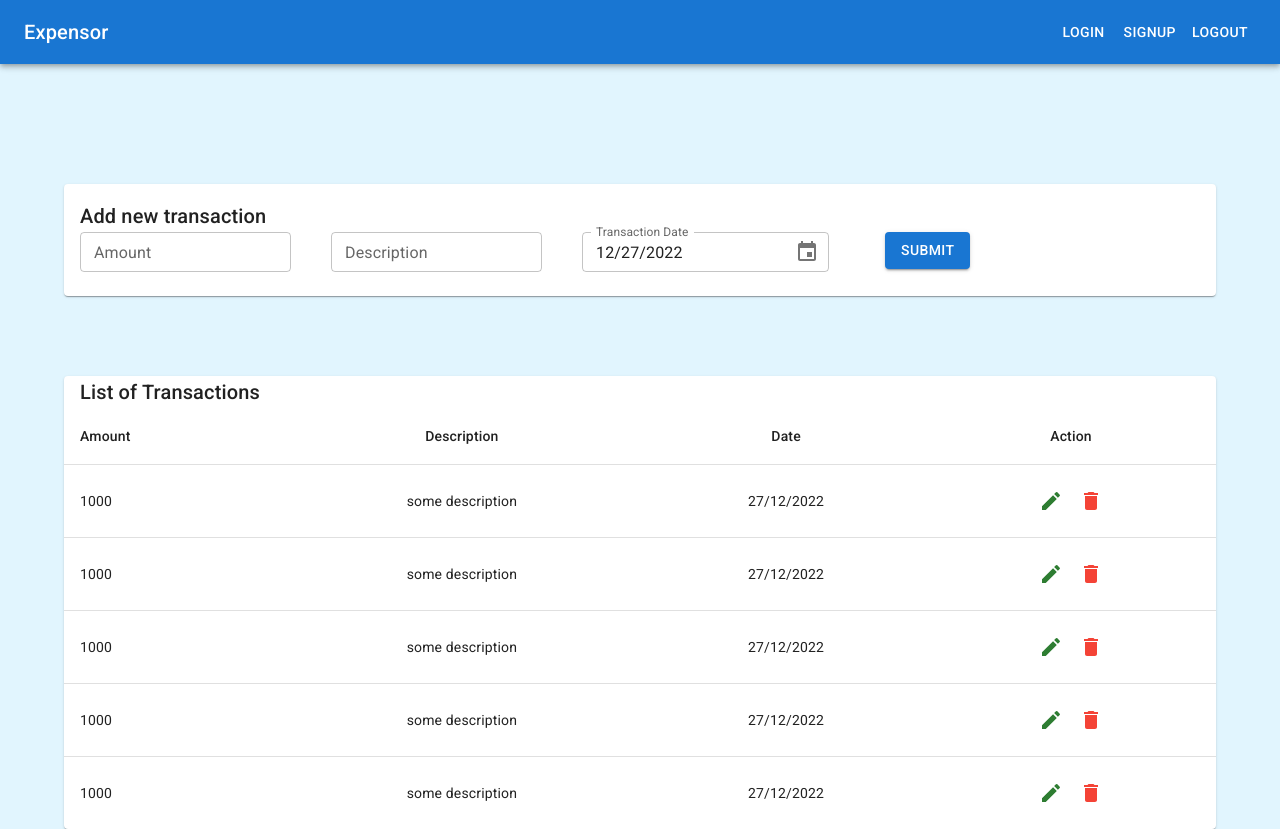
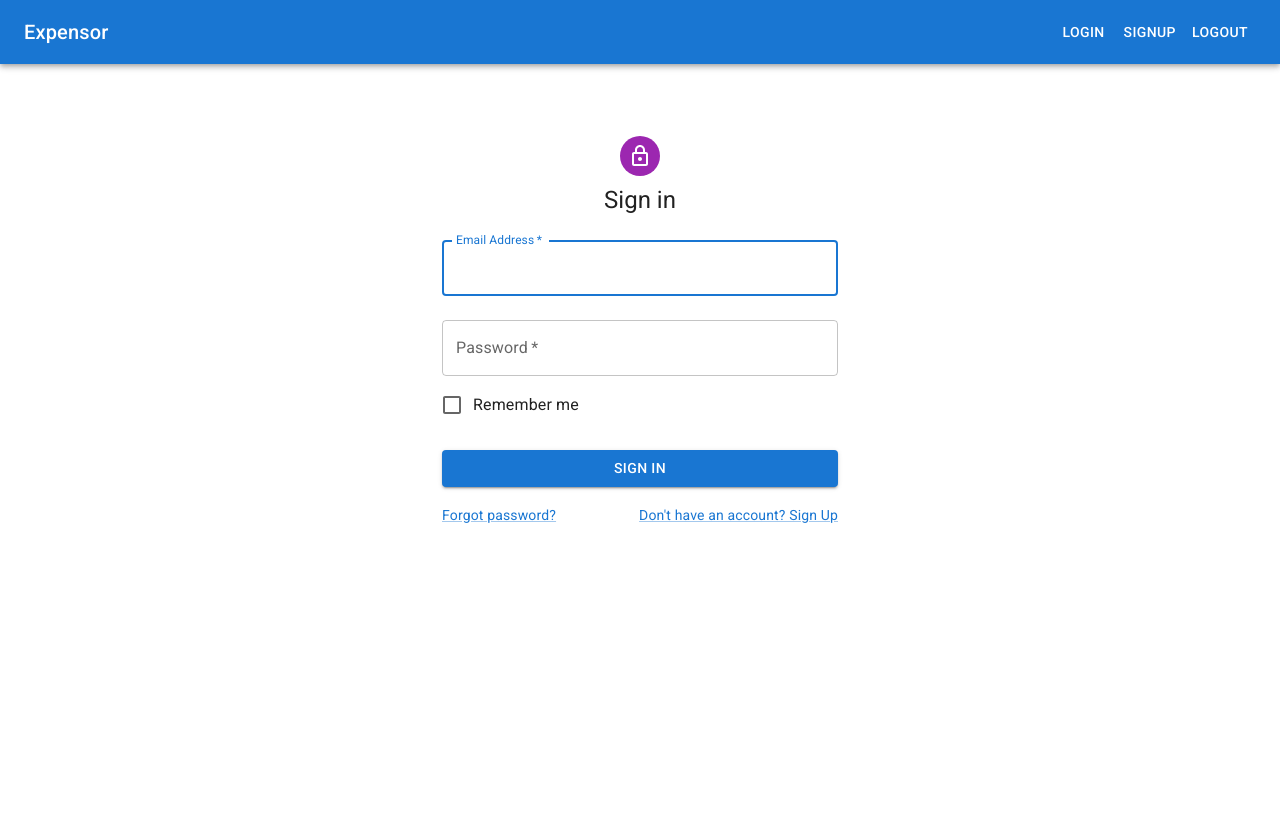
Before and after one commit to SukaranKant/Expensor, a React (Create React App) app in the folder client/: page / in a window 1280 px wide. After the commit the page ends 800 px from the top, so only its background shows below. Built offline with nearby package versions, Linux system fonts and the light colour scheme.

Commit message:
add login page

```diff
--- a/client/package.json
+++ b/client/package.json
@@ -14,6 +14,7 @@
     "dayjs": "^1.11.7",
     "react": "^18.2.0",
     "react-dom": "^18.2.0",
+    "react-router-dom": "^6.6.1",
     "react-scripts": "5.0.1",
     "web-vitals": "^2.1.4"
   },
--- a/client/src/App.js
+++ b/client/src/App.js
@@ -1,17 +1,14 @@
 import './App.css';
 import Navbar from './components/Navbar';
-import TransactionForm from './components/TransactionForm';
-import TransactionsList from './components/TransactionList';
-import { Container } from "@mui/system";
+import Home from './pages/Home';
+import Login from './pages/Login';
 
 function App() {
   return (
     <>
       <Navbar/>
-      <Container>
-      <TransactionForm/>
-      <TransactionsList/>
-      </Container>
+      {/* <Home/> */}
+      <Login/>
     </>
   );
 }
--- /dev/null
+++ b/client/src/pages/Home.js
@@ -0,0 +1,15 @@
+import React from "react";
+import TransactionForm from "../components/TransactionForm";
+import TransactionsList from "../components/TransactionList";
+import { Container } from "@mui/system";
+
+const Home = () => {
+  return (
+    <Container>
+      <TransactionForm />
+      <TransactionsList />
+    </Container>
+  );
+};
+
+export default Home;
--- /dev/null
+++ b/client/src/pages/Login.js
@@ -0,0 +1,91 @@
+import * as React from 'react';
+import Avatar from '@mui/material/Avatar';
+import Button from '@mui/material/Button';
+import CssBaseline from '@mui/material/CssBaseline';
+import TextField from '@mui/material/TextField';
+import FormControlLabel from '@mui/material/FormControlLabel';
+import Checkbox from '@mui/material/Checkbox';
+import Link from '@mui/material/Link';
+import Grid from '@mui/material/Grid';
+import Box from '@mui/material/Box';
+import LockOutlinedIcon from '@mui/icons-material/LockOutlined';
+import Typography from '@mui/material/Typography';
+import Container from '@mui/material/Container';
+
+export default function Login() {
+  const handleSubmit = (event) => {
+    event.preventDefault();
+    const data = new FormData(event.currentTarget);
+    console.log({
+      email: data.get('email'),
+      password: data.get('password'),
+    });
+  };
+
+  return (
+      <Container component="main" maxWidth="xs">
+        <CssBaseline />
+        <Box
+          sx={{
+            marginTop: 8,
+            display: 'flex',
+            flexDirection: 'column',
+            alignItems: 'center',
+          }}
+        >
+          <Avatar sx={{ m: 1, bgcolor: 'secondary.main' }}>
+            <LockOutlinedIcon />
+          </Avatar>
+          <Typography component="h1" variant="h5">
+            Sign in
+          </Typography>
+          <Box component="form" onSubmit={handleSubmit} noValidate sx={{ mt: 1 }}>
+            <TextField
+              margin="normal"
+              required
+              fullWidth
+              id="email"
+              label="Email Address"
+              name="email"
+              autoComplete="email"
+              autoFocus
+            />
+            <TextField
+              margin="normal"
+              required
+              fullWidth
+              name="password"
+              label="Password"
+              type="password"
+              id="password"
+              autoComplete="current-password"
+            />
+            <FormControlLabel
+              control={<Checkbox value="remember" color="primary" />}
+              label="Remember me"
+            />
+            <Button
+              type="submit"
+              fullWidth
+              variant="contained"
+              sx={{ mt: 3, mb: 2 }}
+            >
+              Sign In
+            </Button>
+            <Grid container>
+              <Grid item xs>
+                <Link href="#" variant="body2">
+                  Forgot password?
+                </Link>
+              </Grid>
+              <Grid item>
+                <Link href="#" variant="body2">
+                  {"Don't have an account? Sign Up"}
+                </Link>
+              </Grid>
+            </Grid>
+          </Box>
+        </Box>
+      </Container>
+  );
+}
```
Also changed, not shown: client/src/pages/Signup.js (added), 1 other file (tests, documents, lock files or other folders).
